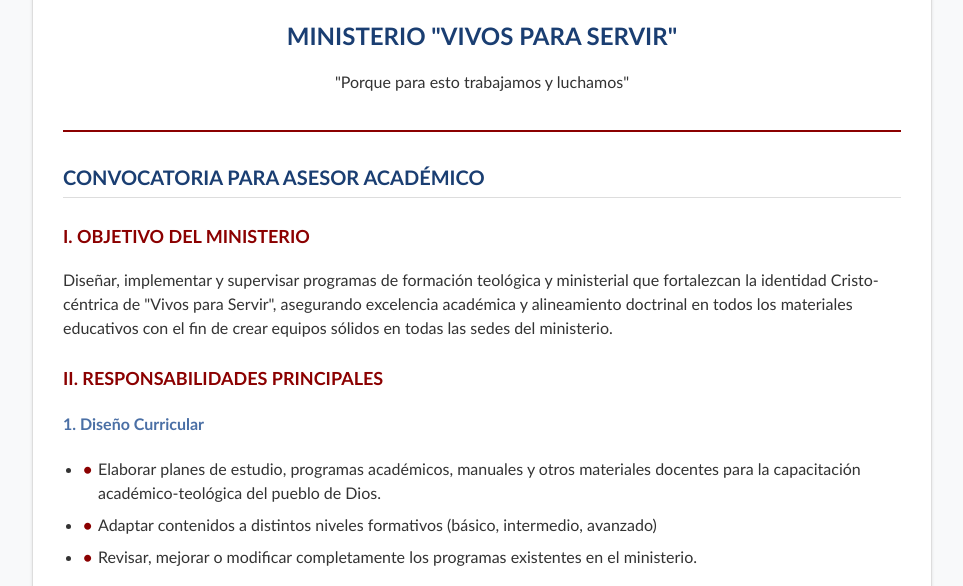
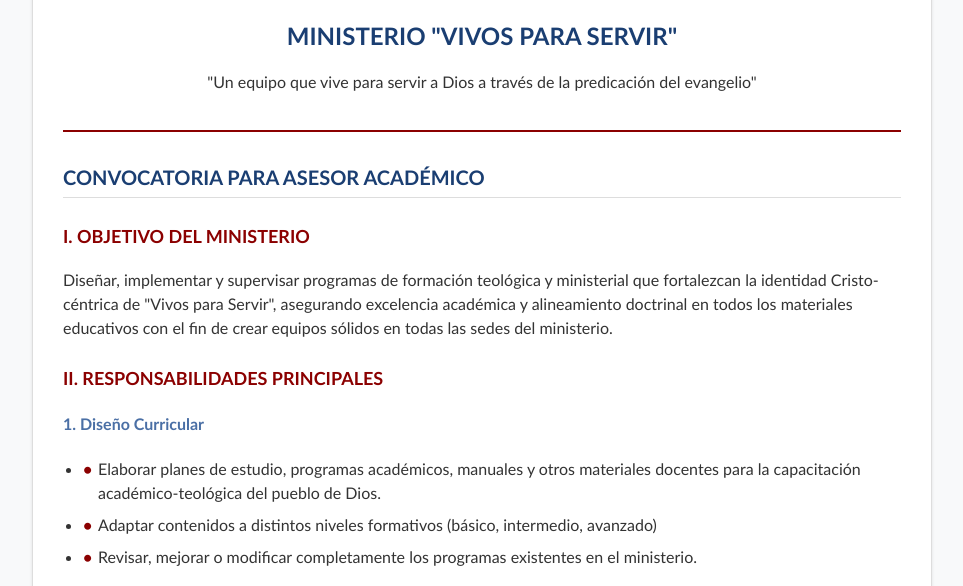
Before and after one commit to Rol123-m/Contenido-de-trabajo-del-asesor, a plain HTML site: page index.html in a window 1280 px wide. Shown: the part 200-786 px from the top of the page, without its empty margins (158-1121 px from the left). Drawn offline with Linux system fonts and the light colour scheme.

Commit message:
Update index.html

```diff
--- a/index.html
+++ b/index.html
@@ -179,7 +179,7 @@
         <div class="letter-head">
             <img src="https://i.postimg.cc/wMJ2bCgV/mas-logos.jpg" alt="Logo Ministerio Vivos para Servir" class="logo">
             <h1>MINISTERIO "VIVOS PARA SERVIR"</h1>
-            <p>"Porque para esto trabajamos y luchamos"</p>
+            <p>"Un equipo que vive para servir a Dios a través de la predicación del evangelio"</p>
         </div>
 
         <h2>CONVOCATORIA PARA ASESOR ACADÉMICO</h2>
```
